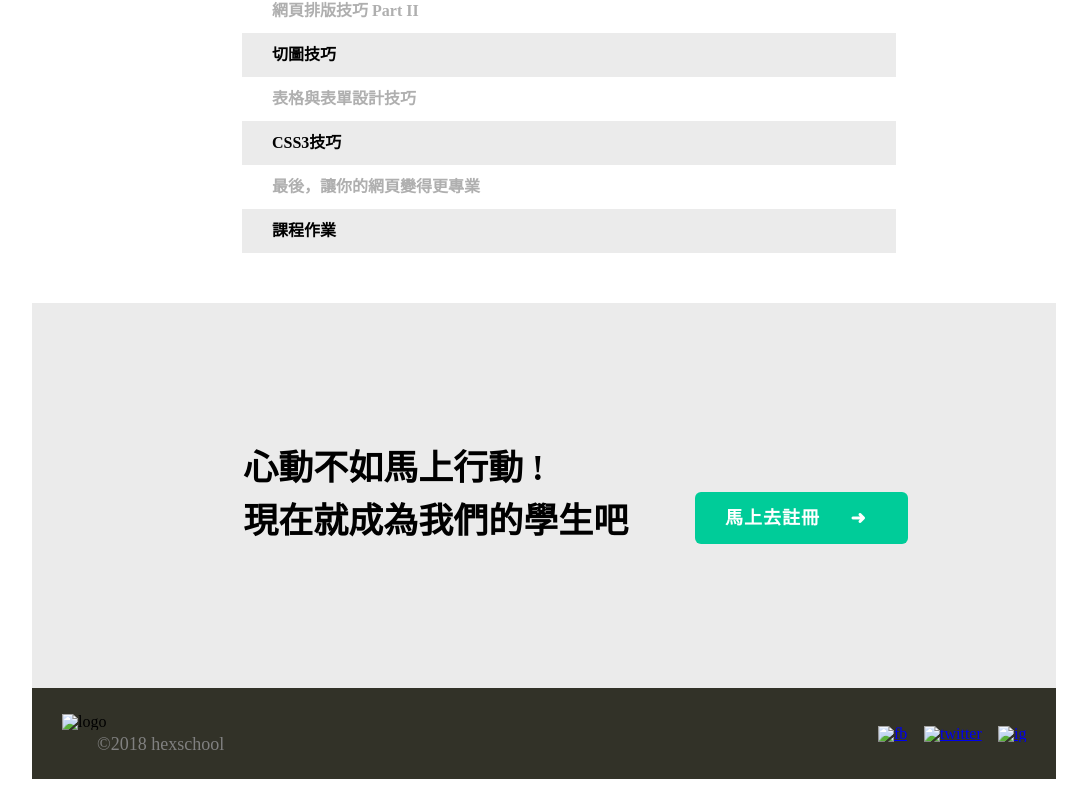
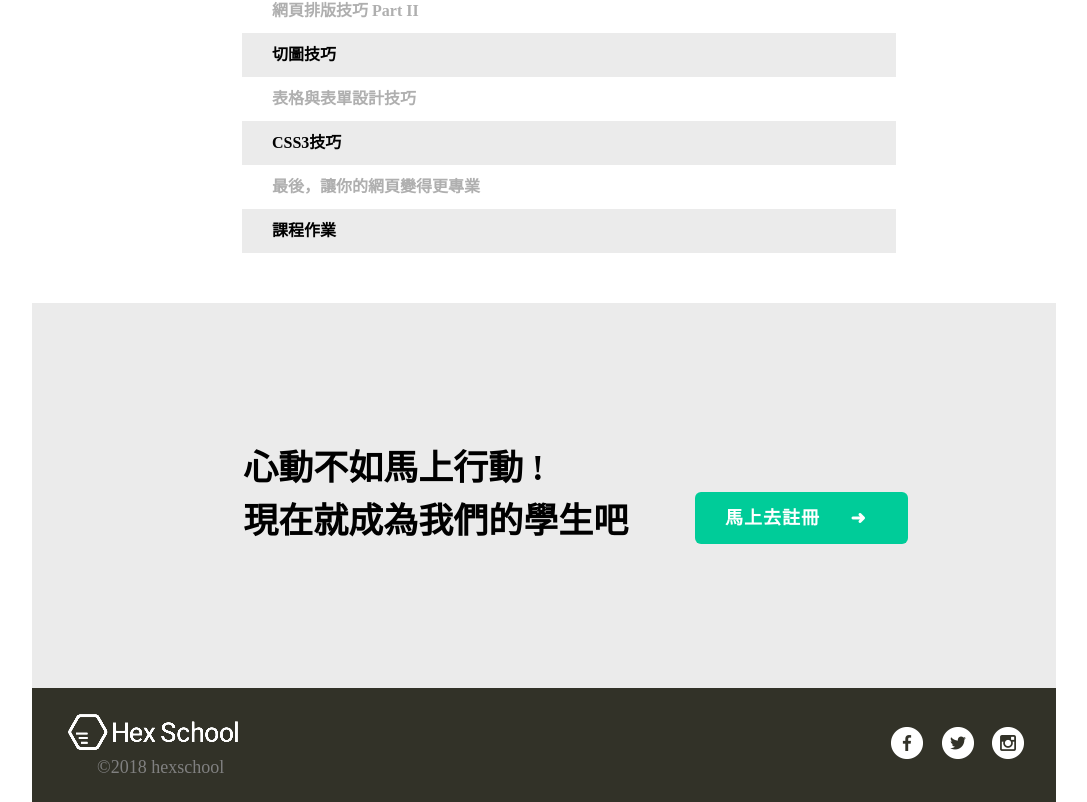
Before and after one commit to CuraLin/project, a plain HTML site: page course.html in a window 1280 px wide. Shown: the part 1440-2242 px from the top of the page, without its empty margins (96-1183 px from the left). Before the commit the page ends 2219 px from the top, so only its background shows below. Drawn offline with Linux system fonts and the light colour scheme; the site is published under a folder, as on GitHub Pages, so addresses that start at the root find nothing.

Commit message:
Update course.html

```diff
--- a/course.html
+++ b/course.html
@@ -39,8 +39,8 @@
                     </buttom>
                 </a>
                 <div class="logo">
-                    <img src="/img/html.png" alt="html">
-                    <img src="/img/css.png" alt="css">
+                    <img src="img/html.png" alt="html">
+                    <img src="img/css.png" alt="css">
                 </div>
 
             </div>
@@ -101,15 +101,15 @@
             </a>
         </div>
         <div class="footer">
-            <div class="logo"> <img src="/img/logo.png" alt="logo">
+            <div class="logo"> <img src="img/logo.png" alt="logo">
                 <h2>©2018 hexschool</h2>
             </div>
 
             <ul class="footer-menu">
-                <li><a href="#" title="fb" class="hvr-wobble-vertical "><img src="/img/fb.png" alt="fb"></a></li>
-                <li><a href="#" title="twitter" class="hvr-wobble-vertical "><img src="/img/tw.png" alt="twitter"></a>
+                <li><a href="#" title="fb" class="hvr-wobble-vertical "><img src="img/fb.png" alt="fb"></a></li>
+                <li><a href="#" title="twitter" class="hvr-wobble-vertical "><img src="img/tw.png" alt="twitter"></a>
                 </li>
-                <li><a href="#" title="ig" class="hvr-wobble-vertical "><img src="/img/ig.png" alt="ig"></a></li>
+                <li><a href="#" title="ig" class="hvr-wobble-vertical "><img src="img/ig.png" alt="ig"></a></li>
             </ul>
         </div>
     </div>
```
